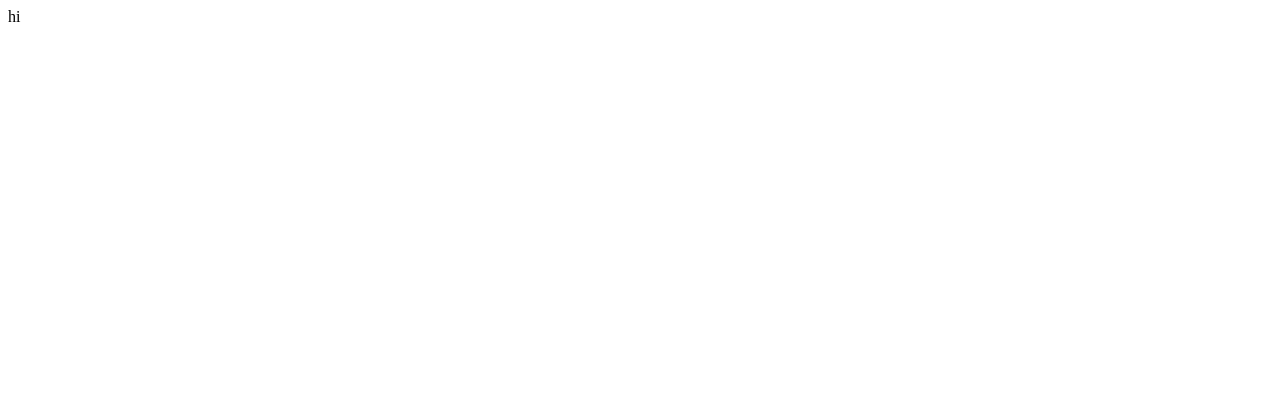
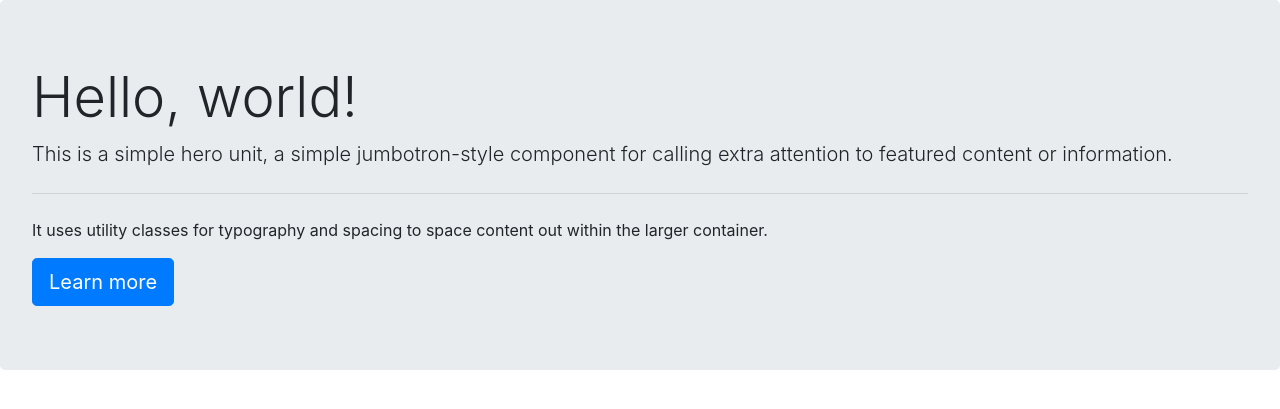
Before and after one commit to poudyalanil/home-server, a Django app: page /movies/ in a window 1280 px wide. Before the commit the part shown is almost empty. Shown: the top 409 px of the page. Run offline with Django 3.2, Linux system fonts and the light colour scheme; some libraries are stand-ins or nearby versions.

Commit message:
Movies Index

```diff
--- a/movies/templates/movies/index.html
+++ b/movies/templates/movies/index.html
@@ -1,11 +1,17 @@
-<!DOCTYPE html>
-<html lang="en">
-  <head>
-    <meta charset="UTF-8" />
-    <meta name="viewport" content="width=device-width, initial-scale=1.0" />
-    <title>Movies Page</title>
-  </head>
-  <body>
-    hi
-  </body>
-</html>
+{% extends 'base.html' %} {% block title %} Musics {% endblock %}
+<!--  -->
+{% block content %}
+<div class="jumbotron">
+  <h1 class="display-4">Hello, world!</h1>
+  <p class="lead">
+    This is a simple hero unit, a simple jumbotron-style component for calling
+    extra attention to featured content or information.
+  </p>
+  <hr class="my-4" />
+  <p>
+    It uses utility classes for typography and spacing to space content out
+    within the larger container.
+  </p>
+  <a class="btn btn-primary btn-lg" href="#" role="button">Learn more</a>
+</div>
+{% endblock%}
--- /dev/null
+++ b/templates/base.html
@@ -0,0 +1,18 @@
+<!DOCTYPE html>
+<html lang="en">
+  <head>
+    <meta charset="UTF-8" />
+    <meta name="viewport" content="width=device-width, initial-scale=1.0" />
+    <title>{% block title %} {% endblock %}</title>
+    <link
+      rel="stylesheet"
+      href="https://stackpath.bootstrapcdn.com/bootstrap/4.5.0/css/bootstrap.min.css"
+    />
+  </head>
+  <body>
+    {% block content %} {% endblock %} {% block script %} {% endblock %}
+    <script src="https://stackpath.bootstrapcdn.com/bootstrap/4.5.0/js/bootstrap.min.js"></script>
+    <script src="https://code.jquery.com/jquery-3.5.1.slim.min.js"></script>
+    <script src="https://cdn.jsdelivr.net/npm/popper.js@1.16.0/dist/umd/popper.min.js"></script>
+  </body>
+</html>
```
